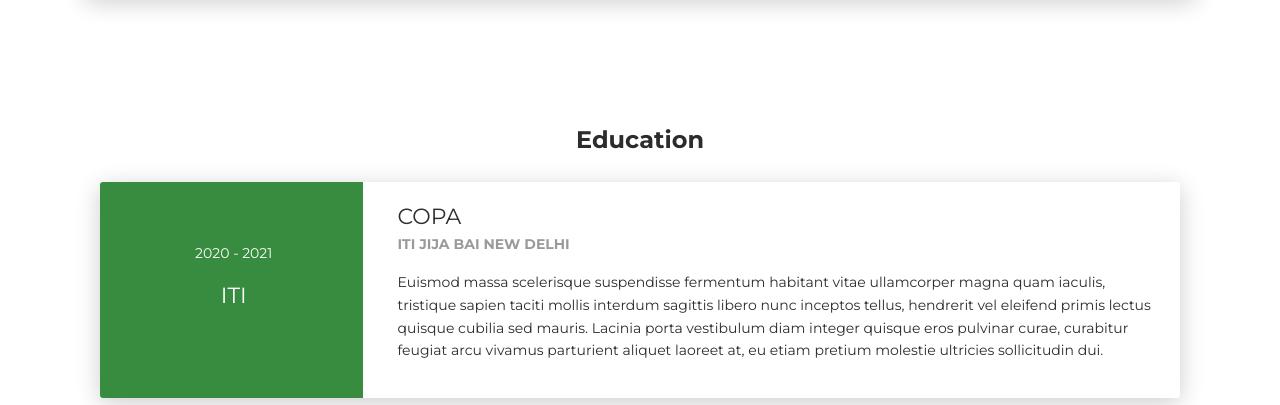
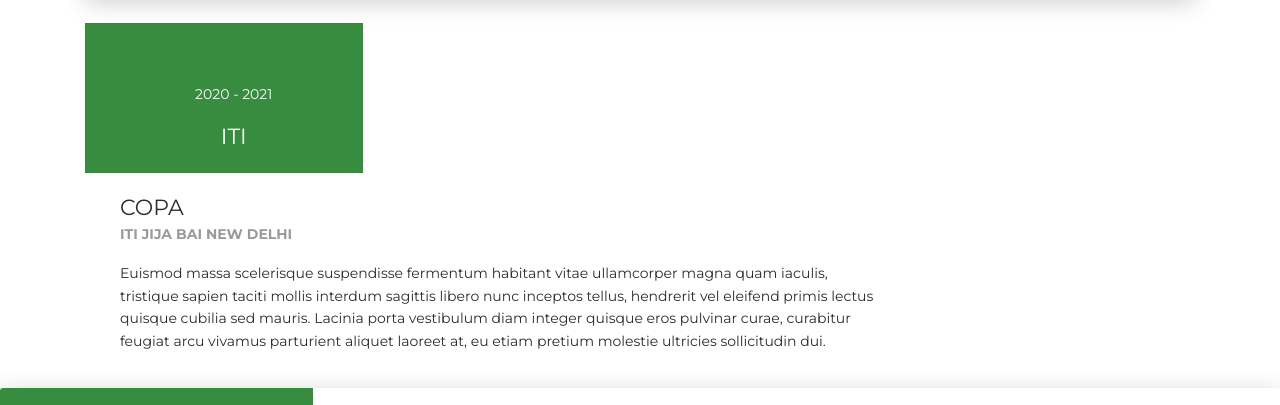
Before and after one commit to payal895/my-cv, a plain HTML site: page index.html in a window 1280 px wide. Shown: the part 3508-3913 px from the top of the page. Drawn offline with Linux system fonts and the light colour scheme.

Commit message:
Update index.html

```diff
--- a/index.html
+++ b/index.html
@@ -363,14 +363,7 @@
         </div>
       </div>
     </div>
-
-
-    <div class="section">
-  <div class="container cc-education">
-    <div class="h4 text-center mb-4 title">Education</div>
-    <div class="card">
-      <div class="row">
-        <div class="col-md-3 bg-primary" data-aos="fade-right" data-aos-offset="50" data-aos-duration="500">
+    <div class="col-md-3 bg-primary" data-aos="fade-right" data-aos-offset="50" data-aos-duration="500">
           <div class="card-body cc-education-header">
             <p>2020 - 2021</p>
             <div class="h5">ITI</div>
```
